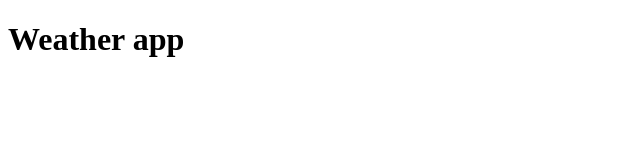
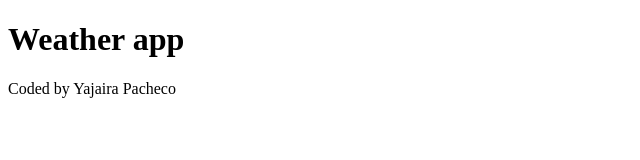
Before and after one commit to pacheyayacode/my-dmweather-app, a plain HTML site: page index.html in a window 1280 px wide. Shown: the whole page, without its empty margins (0-640 px from the left). Drawn offline with Linux system fonts and the light colour scheme.

Commit message:
Updated basic index.html

```diff
--- a/index.html
+++ b/index.html
@@ -9,7 +9,7 @@
 
 <body>
     <h1>Weather app</h1>
-
+    <footer>Coded by Yajaira Pacheco </footer>
 </body>
 
 </html>
```
